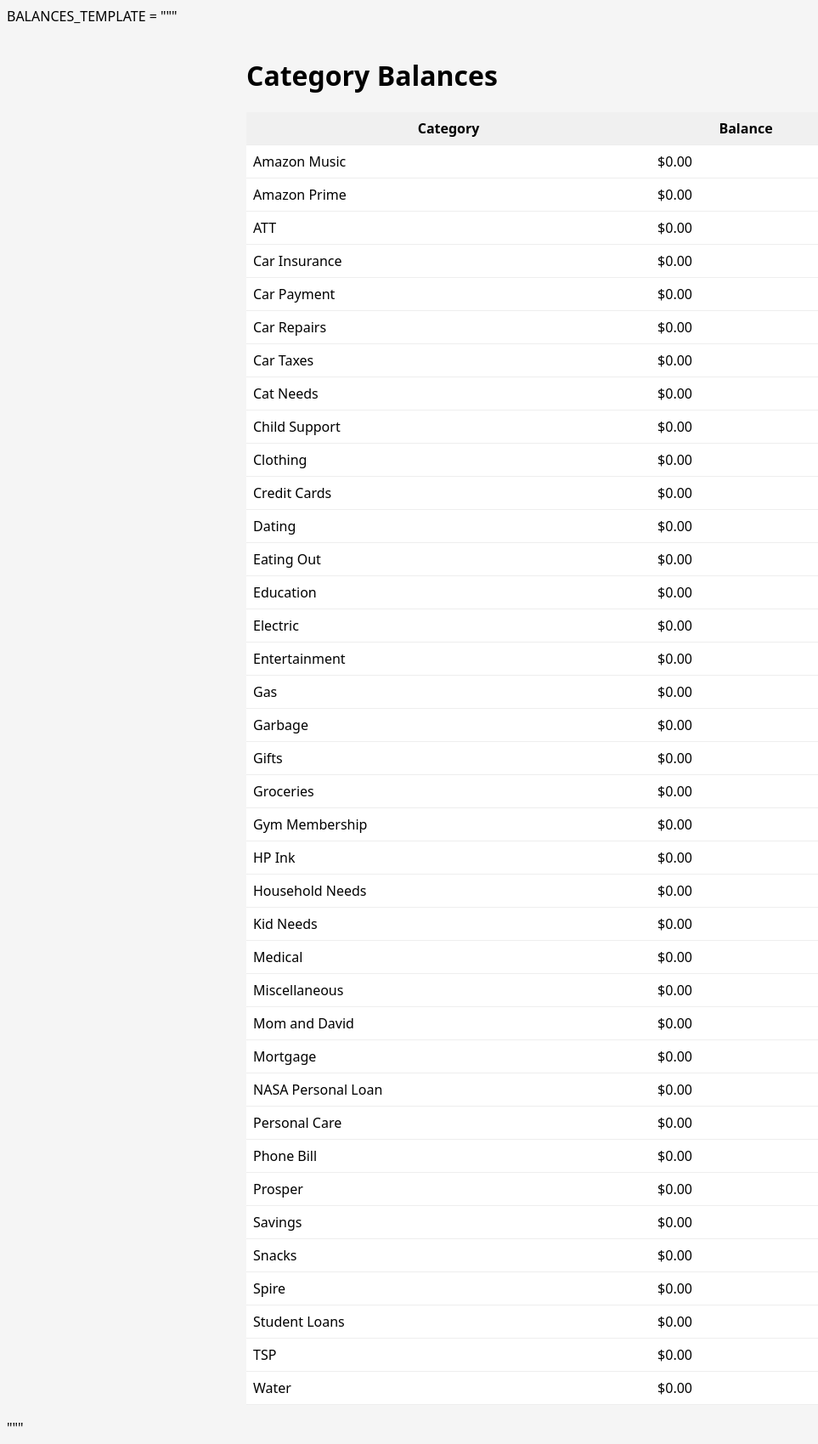
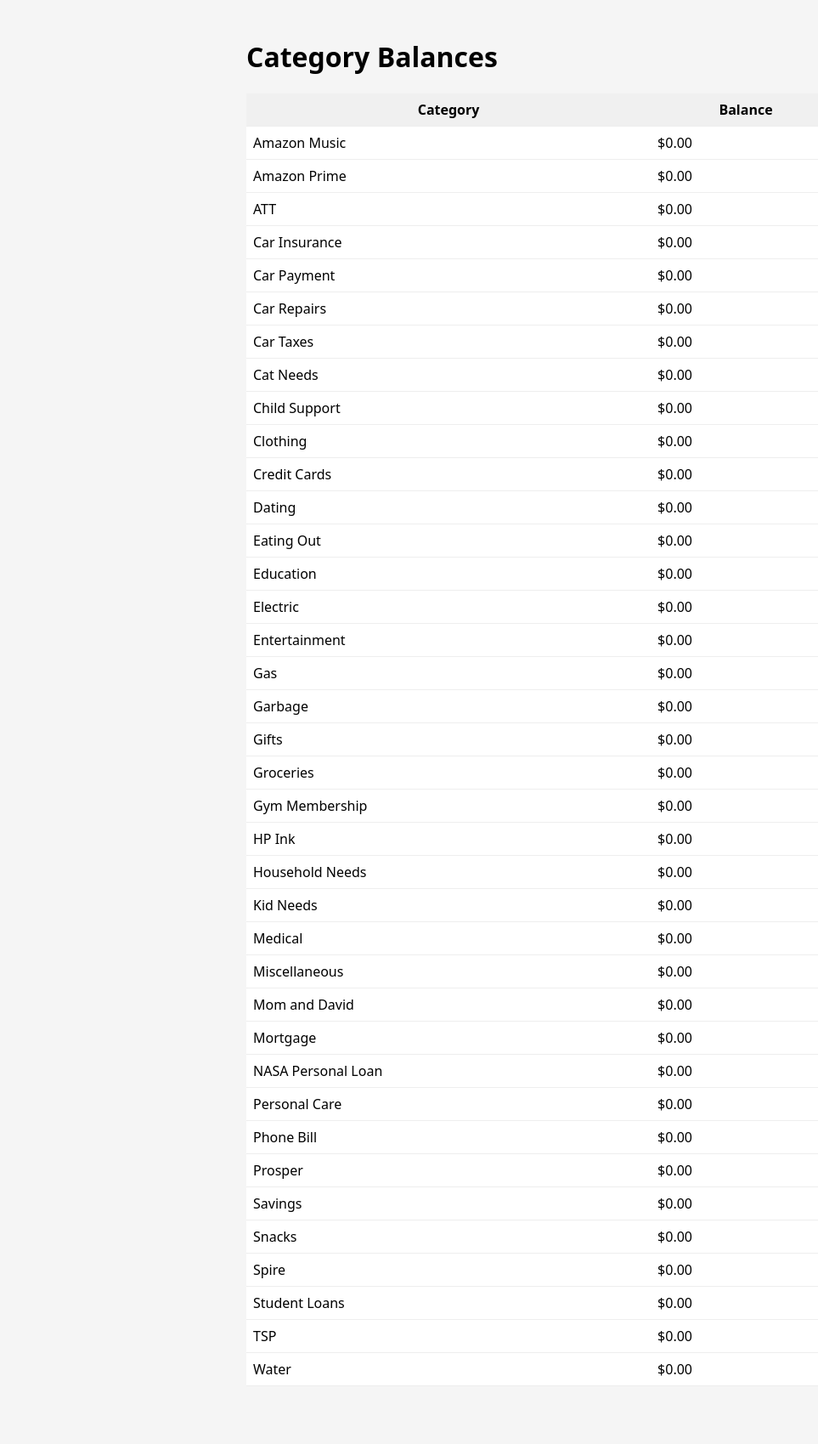
Before and after one commit to mtdewrocks/flask_expense_tracker, a Flask app: page /balances in a window 1280 px wide. Shown: the whole page at 85% size, without its empty margins (0-963 px from the left). After the commit the page ends 1619 px from the top, so only its background shows below. Run offline with Flask 3, Linux system fonts and the light colour scheme; a user stored in the database is signed in; tables that the repository leaves empty hold one stand-in row (values such as "Sample post").

Commit message:
Fixing balances.html

```diff
--- a/templates/balances.html
+++ b/templates/balances.html
@@ -1,4 +1,3 @@
-BALANCES_TEMPLATE = """
 <!doctype html>
 <html>
 <head>
@@ -32,4 +31,3 @@ th { background:#f0f0f0; }
 </div>
 </body>
 </html>
-"""
```
